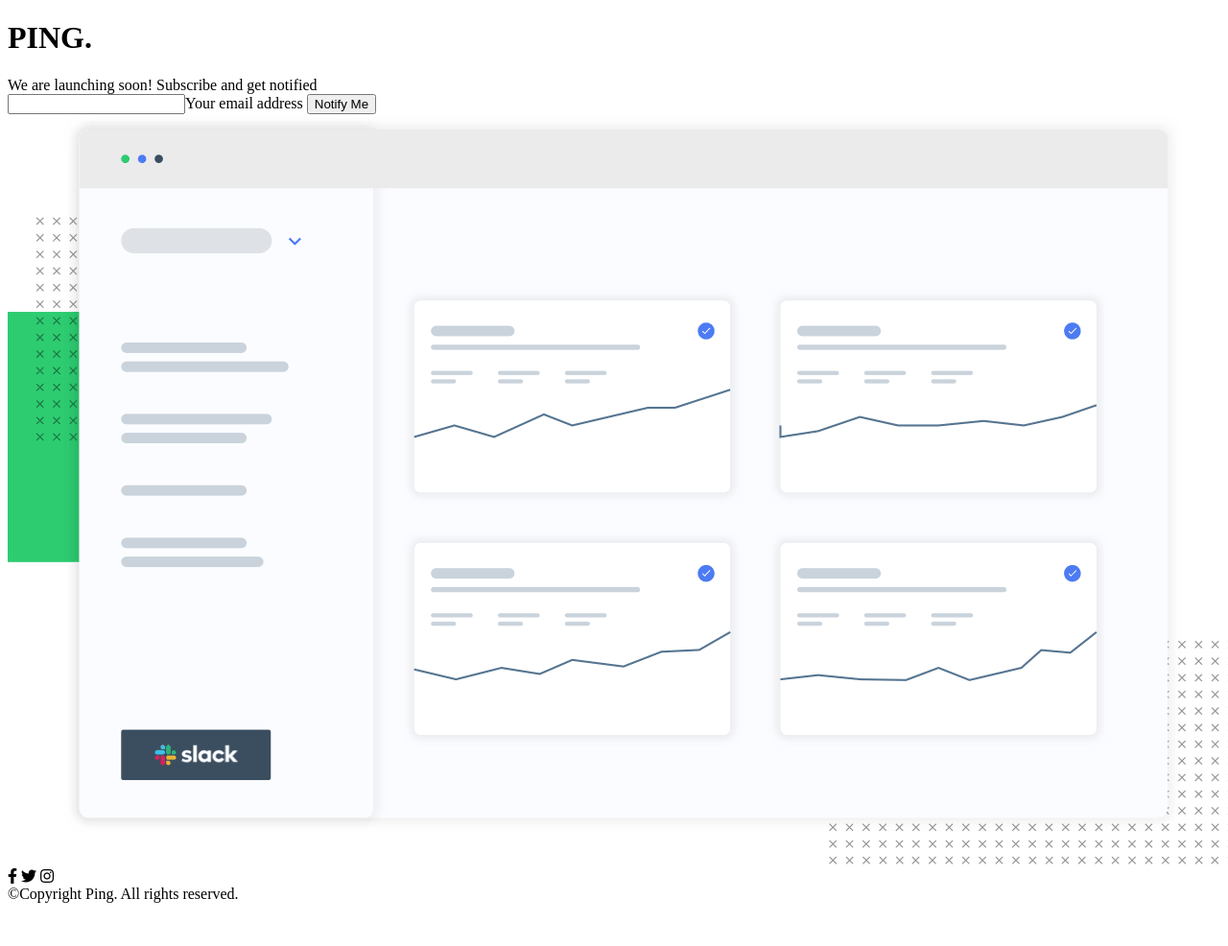
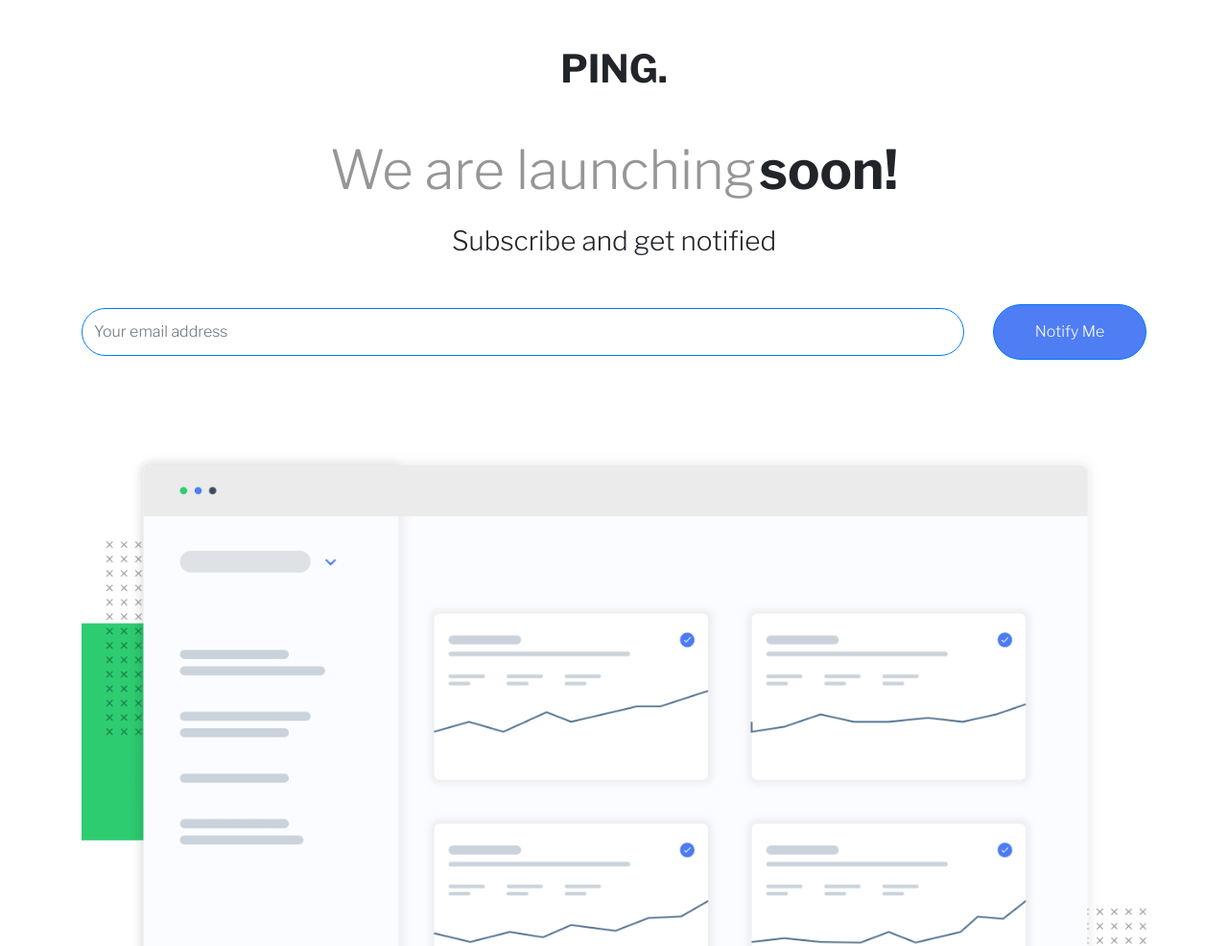
Before and after one commit to snehalopa/ping-coming-soon-page, a plain HTML site: page index.html in a window 1280 px wide. Shown: the top 986 px of the page at 96% size. Before the commit the page ends 949 px from the top, so only its background shows below. Drawn offline with nearby package versions, Linux system fonts and the light colour scheme.

Commit message:
using framework and making the desktop view

```diff
--- a/index.html
+++ b/index.html
@@ -9,39 +9,49 @@
   <title>Frontend Mentor | Ping coming soon page</title>
 
   <!-- Feel free to remove these styles or customise in your own stylesheet 👍 -->
+  <link href="https://fonts.googleapis.com/css?family=Libre+Franklin:300,600,700" rel="stylesheet">
+  <link rel="stylesheet" href="https://use.fontawesome.com/releases/v5.8.1/css/all.css" integrity="sha384-50oBUHEmvpQ+1lW4y57PTFmhCaXp0ML5d60M1M7uH2+nqUivzIebhndOJK28anvf" crossorigin="anonymous">
+  <link rel="stylesheet" href="https://stackpath.bootstrapcdn.com/bootstrap/4.3.1/css/bootstrap.min.css">
+  <link rel="stylesheet" href="https://stackpath.bootstrapcdn.com/bootstrap/4.3.1/js/bootstrap.min.js">
+  <link rel="stylesheet" href="https://stackpath.bootstrapcdn.com/bootstrap/4.3.1/js/bootstrap.bundle.min.js">
   <link rel="stylesheet" type="text/css" media="screen" href="main.css">
-  <link rel="stylesheet" href="https://use.fontawesome.com/releases/v5.8.1/css/all.css" integrity="sha384-50oBUHEmvpQ+1lW4y57PTFmhCaXp0ML5d60M1M7uH2+nqUivzIebhndOJK28anvf" crossorigin="anonymous">
 </head>
 <body>
 
-  <div class="container">
-    <h1>
+  <div class="container text-center">
+    <h1 class="font-weight-bold my-5">
       PING.
     </h1>
   </div>
 
-  <div class="container">
-      We are launching soon!
+  <div class="container text-center">
+      <span class="font-weight-light display-4 gray">We are launching</span> <span class="font-weight-bolder display-4">soon!</span>
 
-      Subscribe and get notified
+      <h3 class="font-weight-light display-7 my-4">Subscribe and get notified</h3>
   </div>
 
-  <div class="container">
-    <input type="email">Your email address
-    <button>Notify Me</button>
+  <div class="container ">
+    <div class="row my-5">
+      <div class="col-md-10 alignment">
+          <input class="form-control py-4 rounded-pill border border-primary " type="email" placeholder="Your email address">
+      </div>
+      <div class="col-md-2  alignment">
+          <button class=" button btn-block p-3 rounded-pill btn btn-primary ">Notify Me</button>
+      </div>
+    </div>
   </div>
 
-  <div class="container">
-    <img src="images/illustration-dashboard.png">
+  <div class="container text-center">
+    <img src="images/illustration-dashboard.png" class="img-fluid mt-5">
   </div>
 
-  <div class="container">
-    <i class="fab fa-facebook-f"></i>
-    <i class="fab fa-twitter"></i>
-    <i class="fab fa-instagram"></i>
+  <div class="container text-center bluecolour mt-5">
+    <i class="fab fa-facebook-f fa-lg px-4" ></i>
+    <i class="fab fa-twitter fa-lg px-4"></i>
+    <i class="fab fa-instagram fa-lg px-4"></i>
   </div>
 
-  <div class="container">
+  <div class="container text-center mt-3 gray">
       ©Copyright Ping. All rights reserved.
   </div>
 
--- a/main.css
+++ b/main.css
@@ -0,0 +1,19 @@
+body{
+    padding: 0;
+    margin: 0;
+    font-family: 'Libre Franklin', sans-serif;
+}
+.bluecolour{
+    color: hsl(223, 87%, 63%);
+}
+.alignment{
+    display: flex;
+    align-items: center;
+}
+.gray{
+    color: hsl(0, 0%, 59%);
+}
+.button{
+    background-color: hsl(223, 87%, 63%);
+    color:white;
+}
```
